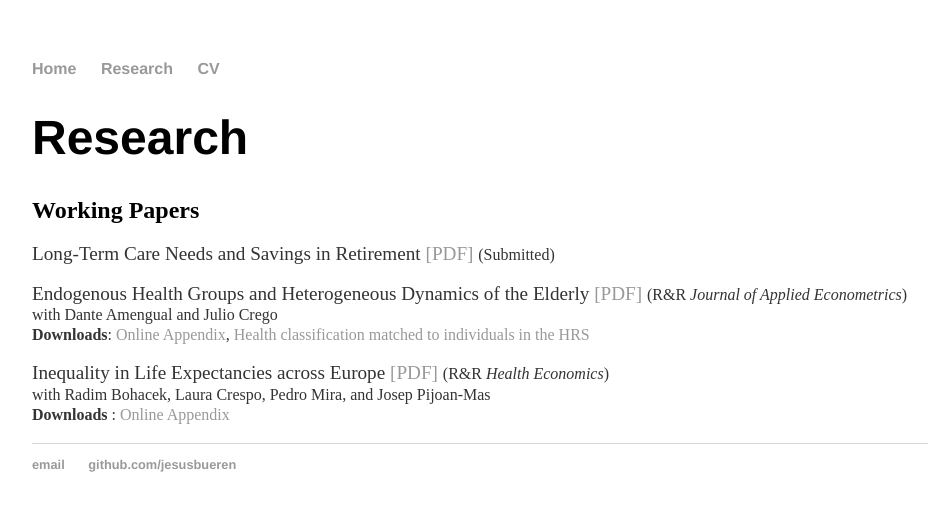
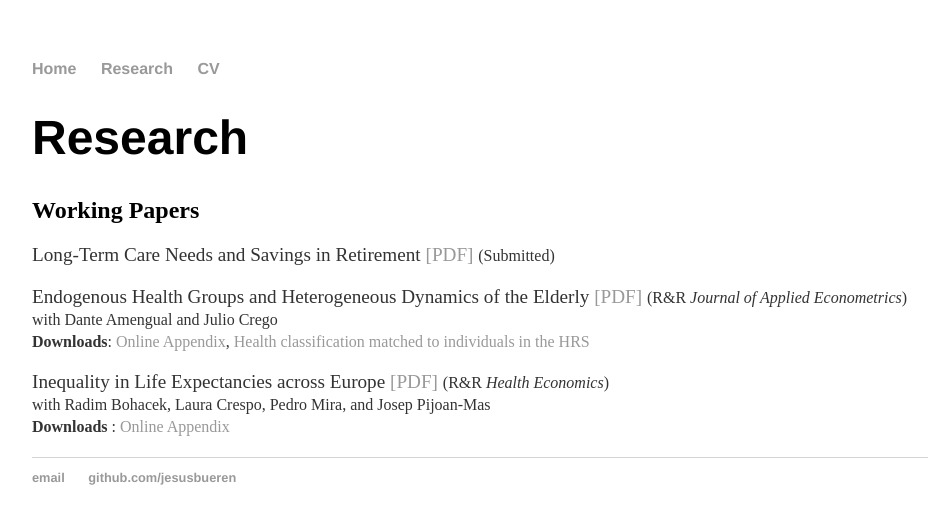
Before and after one commit to jesusbueren/jesusbueren.github.io, a Jekyll site: the page built from research/index.html, in a window 1280 px wide. Shown: the top 524 px of the page, without its empty margins (160-1098 px from the left). Built offline with Jekyll 4.4.1, drawn with Linux system fonts in a browser that asks for light colours.

Commit message:
Update main.css

```diff
--- a/css/main.css
+++ b/css/main.css
@@ -25,7 +25,7 @@
 }
 p {
     font-size: 1.2em;
-    line-height: 1.0em;
+    line-height: 1.1em;
     color: #333;
 }
 footer {
```
